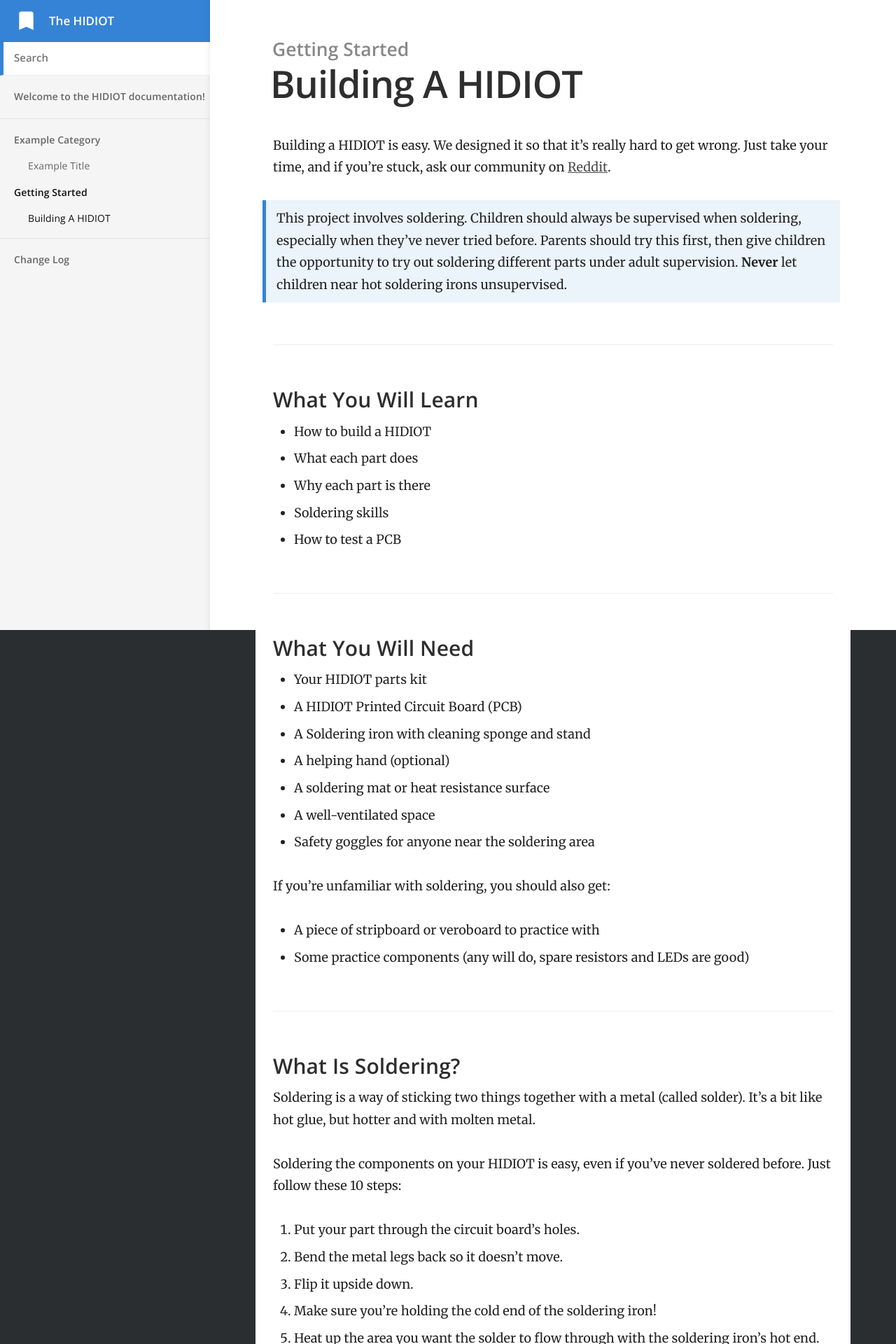
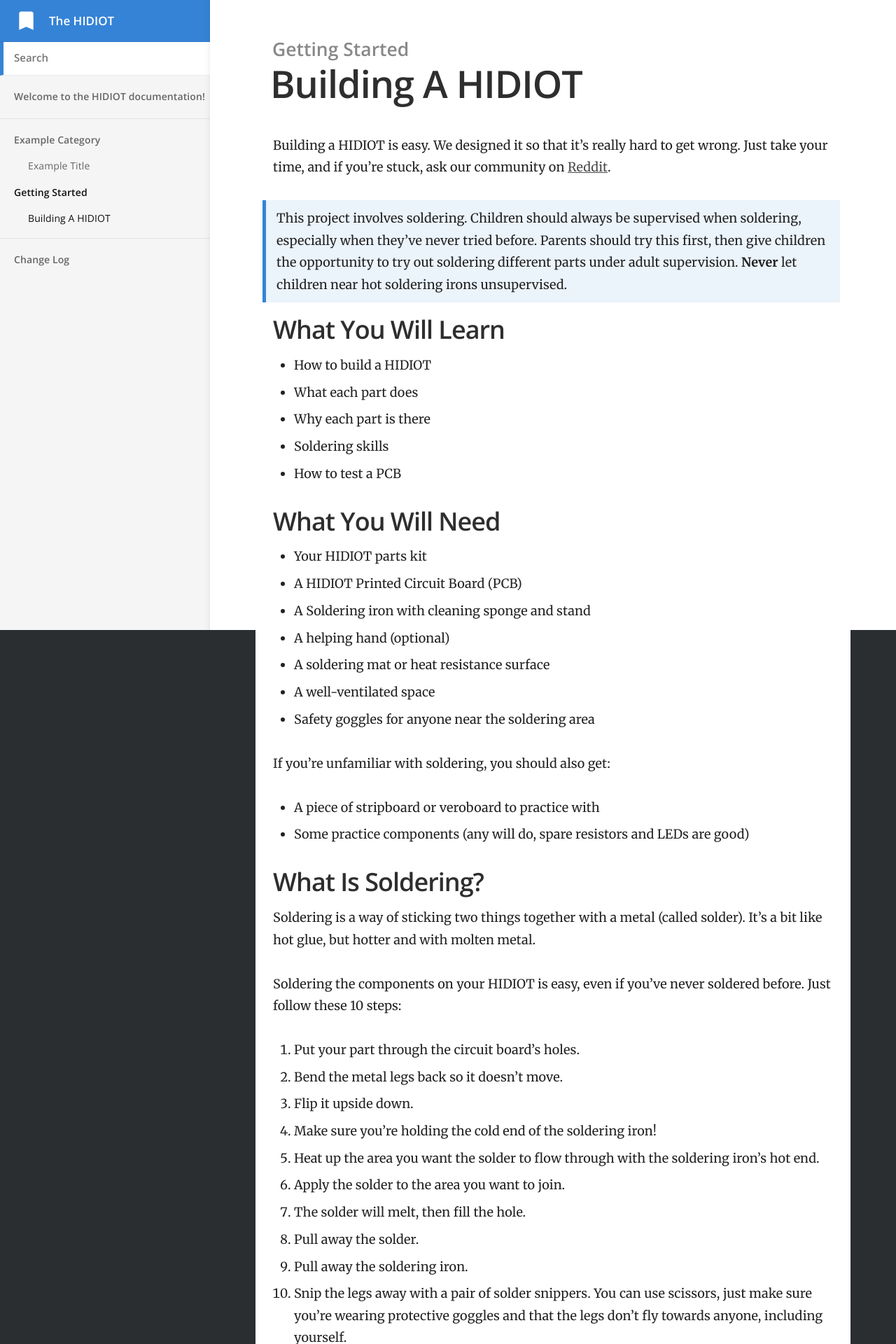
Before and after one commit to rawhex/hidiot.com, a Jekyll site: the page built from _docs/getting-started/building_a_hidiot.md, in a window 1280 px wide. Shown: the top 1920 px of the page at 70% size. Built offline with Jekyll 4.4.1, drawn with Linux system fonts in a browser that asks for light colours.

Commit message:
Heading changes

```diff
--- a/_docs/getting-started/building_a_hidiot.md
+++ b/_docs/getting-started/building_a_hidiot.md
@@ -8,7 +8,7 @@ Building a HIDIOT is easy. We designed it so that it's really hard to get wrong.
 
 > This project involves soldering. Children should always be supervised when soldering, especially when they've never tried before. Parents should try this first, then give children the opportunity to try out soldering different parts under adult supervision. **Never** let children near hot soldering irons unsupervised.
 
-### What You Will Learn
+## What You Will Learn
 
 * How to build a HIDIOT
 * What each part does
@@ -16,7 +16,7 @@ Building a HIDIOT is easy. We designed it so that it's really hard to get wrong.
 * Soldering skills
 * How to test a PCB
 
-### What You Will Need
+## What You Will Need
 
 * Your HIDIOT parts kit
 * A HIDIOT Printed Circuit Board (PCB)
@@ -31,7 +31,7 @@ If you're unfamiliar with soldering, you should also get:
 * A piece of stripboard or veroboard to practice with
 * Some practice components (any will do, spare resistors and LEDs are good)
 
-### What Is Soldering?
+## What Is Soldering?
 
 Soldering is a way of sticking two things together with a metal (called solder). It's a bit like hot glue, but hotter and with molten metal.
 
@@ -52,7 +52,7 @@ Don't worry if this sounds a little too much to start with. [Gwendoline at iFixi
 
 Once you're happy with your soldering on a stripboard, you're ready to start. If you haven't soldered before and don't have a stripboard, you might want to try one of our workshops.
 
-### Building the HIDIOT
+## Building the HIDIOT
 
 There's a good order to build the HIDIOT. If you're happy using helping hands, the order doesn't matter! If you don't have or use a pair of helping hands you'll want to follow this order.
 
@@ -66,7 +66,7 @@ We solder the smallest parts first, then the bigger parts at the end. It should
 
 > Always remember to stay safe when soldering. Use a ventilated space, wear safety goggles if possible and **never** touch the hot end of the iron.
 
-#### Soldering R1 - R4
+### Soldering R1 - R4
 
 The resistors are what we call passive components. They're unpolarized and don't care which way round they go. On the bottom of the board there's space for four resistors, called R1 through R4. It's generally tidier to keep them oriented the same way, but you can put the resistors in any direction you like. After all, it's *your* HIDIOT.
 
@@ -81,7 +81,7 @@ Now you can solder the resistors to the board. Apply the heat first, then the so
 
 > Try not to leave the soldering iron on the board for too long. The HIDIOT board is extra thick, so you can leave the soldering iron on longer than usual without damaging it, but if you're struggling, take the iron off the board, let it cool down for 10 seconds and try again.
 
-#### Diodes
+### Diodes
 
 Ok, next up we need to put in our diodes. Diodes do several different things, but mostly make sure only a certain amount of current and voltage flows in a certain direction. We use two types of diodes - two Zener diodes and a 1N456A.
 
@@ -103,7 +103,7 @@ Before you do any soldering, make sure you're happy with the orientation of the
 
 If you get it wrong, you'll have to desolder the diodes and start again. For this reason, if you're not sure about the diodes at this point you can check them with a multimeter or leave the legs unsnipped until it's all working.
 
-#### R5 and the C1 Transistor
+### R5 and the C1 Transistor
 
 Now we have our other resistors and the diodes in place, we're almost electrically complete!
 
@@ -115,7 +115,7 @@ Neither R5 nor C1 care about which way round they go, so put them through their
 
 Once they're through and the legs are bent back you should be ready to solder them in.
 
-#### The DIP Socket
+### The DIP Socket
 
 Our ATTiny85 uses a DIP socket to allow you to swap out ATTiny85 chips. If you build your own projects this is really handy for updating software and prototyping new projects with your HIDIOT.
 
@@ -137,7 +137,7 @@ The DIP socket pins aren't very long, so it helps to push down on the board a li
 
 Soldering the corner pins first will ensure that the pins are fully through the board and make it easier to solder later on.
 
-#### LEDs
+### LEDs
 
 There are two LEDs on the board. One is a power LED that is always on when power is connected. The other is a programmable LED called LED1. Both of these are optional, but recommended for beginners.
 
@@ -149,7 +149,7 @@ As with any other diode, check your orientation before soldering, and if you're
 
 If you make a mistake, the LEDs won't light up but the board will still work.
 
-#### C2, The Big Capacitor
+### C2, The Big Capacitor
 
 C2 Is a 4.7uF Capacitor that smooths out large current ripples. It works with C1 to ensure that the board doesn't get damaged by spikes caused by devices connecting and disconnecting over USB.
 
@@ -171,7 +171,7 @@ When holding the HIDIOT with the USB connector in the top right, the grey strip
 
 Once you're comfortable with the orientation, bend the legs and solder the part.
 
-#### Buttons (AKA Tactile Switches)
+### Buttons (AKA Tactile Switches)
 
 You might think of these as buttons, but in engineering and electronics, we call them tactile switches, or tact switches for short. Our tact switches are used for you to provide input to the HIDIOT. These components are optional, and can be put in now, later or not at all.
 
@@ -179,7 +179,7 @@ You might think of these as buttons, but in engineering and electronics, we call
 
 Like C2 and the diodes (and our ATTiny85) the tact switches care about orientation. Unlike C2, the diodes and the ATTiny, there's only two ways the tact switches will fit, and either way is fine. Make sure they're properly pushed through and you're ready to solder them in.
 
-#### Initial Testing
+### Initial Testing
 
 By now you should be a seasoned pro at soldering. If you're building another HIDIOT, you'll manage to do it a lot more quickly. There's one thing missing, which is the brains of the device, the ATTiny85. We'll come to that in a moment.
 
@@ -195,7 +195,7 @@ If the power LED doesn't light up, check the board's components with a multimete
 
 If the light comes on, great! We're ready to add the ATTiny85.
 
-#### The ATTiny85
+### The ATTiny85
 
 Make sure your HIDIOT is unplugged, and lets get the brains installed. Without the ATTiny85, our HIDIOT is little more than a dumb circuit.
 
@@ -213,7 +213,7 @@ Pop your chip in and looking across from the bottom of the board it should look
 
 Note the row of resistors on the bottom, the USB connector on the top and that the chip's circle is on the bottom left. If yours matches, it's the right way round. If not, take it out and put it back in.
 
-#### Powering it all up
+### Powering it all up
 
 Plug your HIDIOT back into your hub or USB charger and you should see the power light come on. If you're using an official HIDIOT, LED1 should start blinking after a few seconds. If you're using a clone, the manufacturer may or may not have put anything on there, or flashed it at all.
 
```
